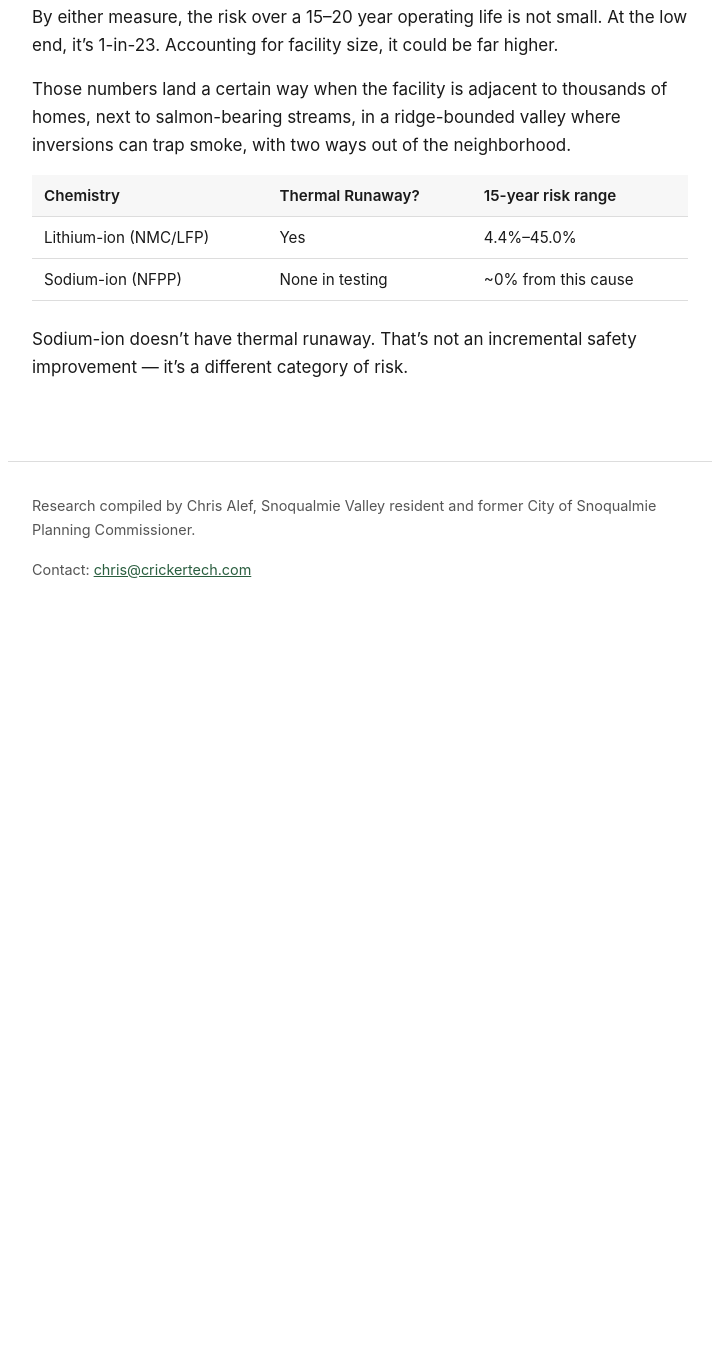
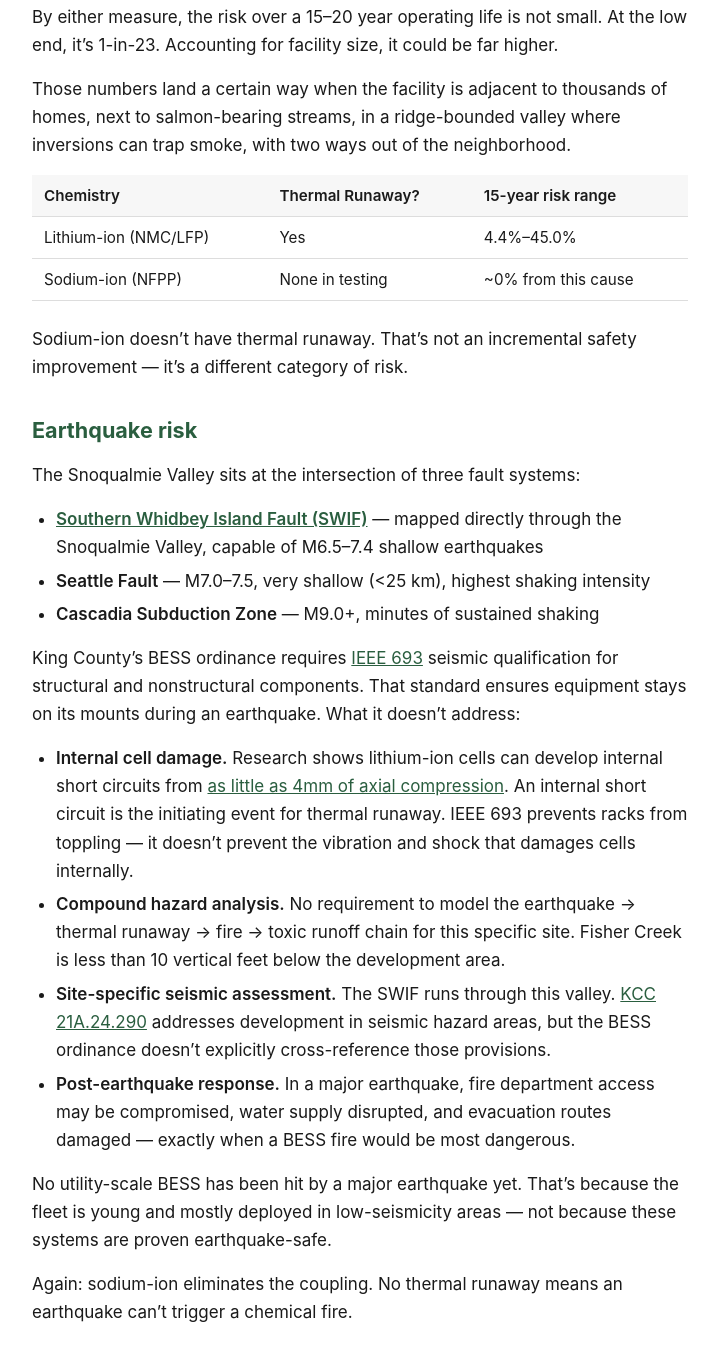
Before and after one commit to calef/cascadia-ridge-bess, a Jekyll site: the page built from _pages/fire-risk.md, in a window 1280 px wide and 1400 px high, scrolled down 2622 px. Shown: the top 1361 px of the window, without its empty margins (280-999 px from the left). Built offline with Jekyll 4.4.1, drawn with Linux system fonts in a browser that asks for light colours; before the commit the page ends 3252 px from its top, so only the background shows below that.

Commit message:
Deploy site 2026-03-17-141829

```diff
--- a/_pages/fire-risk.md
+++ b/_pages/fire-risk.md
@@ -73,3 +73,22 @@ Those numbers land a certain way when the facility is adjacent to thousands of h
 | Sodium-ion (NFPP) | None in testing | ~0% from this cause |
 
 Sodium-ion doesn't have thermal runaway. That's not an incremental safety improvement — it's a different category of risk.
+
+## Earthquake risk
+
+The Snoqualmie Valley sits at the intersection of three fault systems:
+
+- **[Southern Whidbey Island Fault (SWIF)](https://washingtondnr.wpcomstaging.com/2009/09/11/southern-whidbey-island-fault-zone-mapped-through-snoqualmie-valley/)** — mapped directly through the Snoqualmie Valley, capable of M6.5–7.4 shallow earthquakes
+- **Seattle Fault** — M7.0–7.5, very shallow (<25 km), highest shaking intensity
+- **Cascadia Subduction Zone** — M9.0+, minutes of sustained shaking
+
+King County's BESS ordinance requires [IEEE 693](https://standards.ieee.org/ieee/693/4996/) seismic qualification for structural and nonstructural components. That standard ensures equipment stays on its mounts during an earthquake. What it doesn't address:
+
+- **Internal cell damage.** Research shows lithium-ion cells can develop internal short circuits from [as little as 4mm of axial compression](https://www.sciencedirect.com/science/article/abs/pii/S0378775314007708). An internal short circuit is the initiating event for thermal runaway. IEEE 693 prevents racks from toppling — it doesn't prevent the vibration and shock that damages cells internally.
+- **Compound hazard analysis.** No requirement to model the earthquake → thermal runaway → fire → toxic runoff chain for this specific site. Fisher Creek is less than 10 vertical feet below the development area.
+- **Site-specific seismic assessment.** The SWIF runs through this valley. [KCC 21A.24.290](https://aqua.kingcounty.gov/council/clerk/code/24-30_Title_21A.pdf) addresses development in seismic hazard areas, but the BESS ordinance doesn't explicitly cross-reference those provisions.
+- **Post-earthquake response.** In a major earthquake, fire department access may be compromised, water supply disrupted, and evacuation routes damaged — exactly when a BESS fire would be most dangerous.
+
+No utility-scale BESS has been hit by a major earthquake yet. That's because the fleet is young and mostly deployed in low-seismicity areas — not because these systems are proven earthquake-safe.
+
+Again: sodium-ion eliminates the coupling. No thermal runaway means an earthquake can't trigger a chemical fire.
```
Also changed, not shown: _pages/faq.md (+8 -0 lines).
